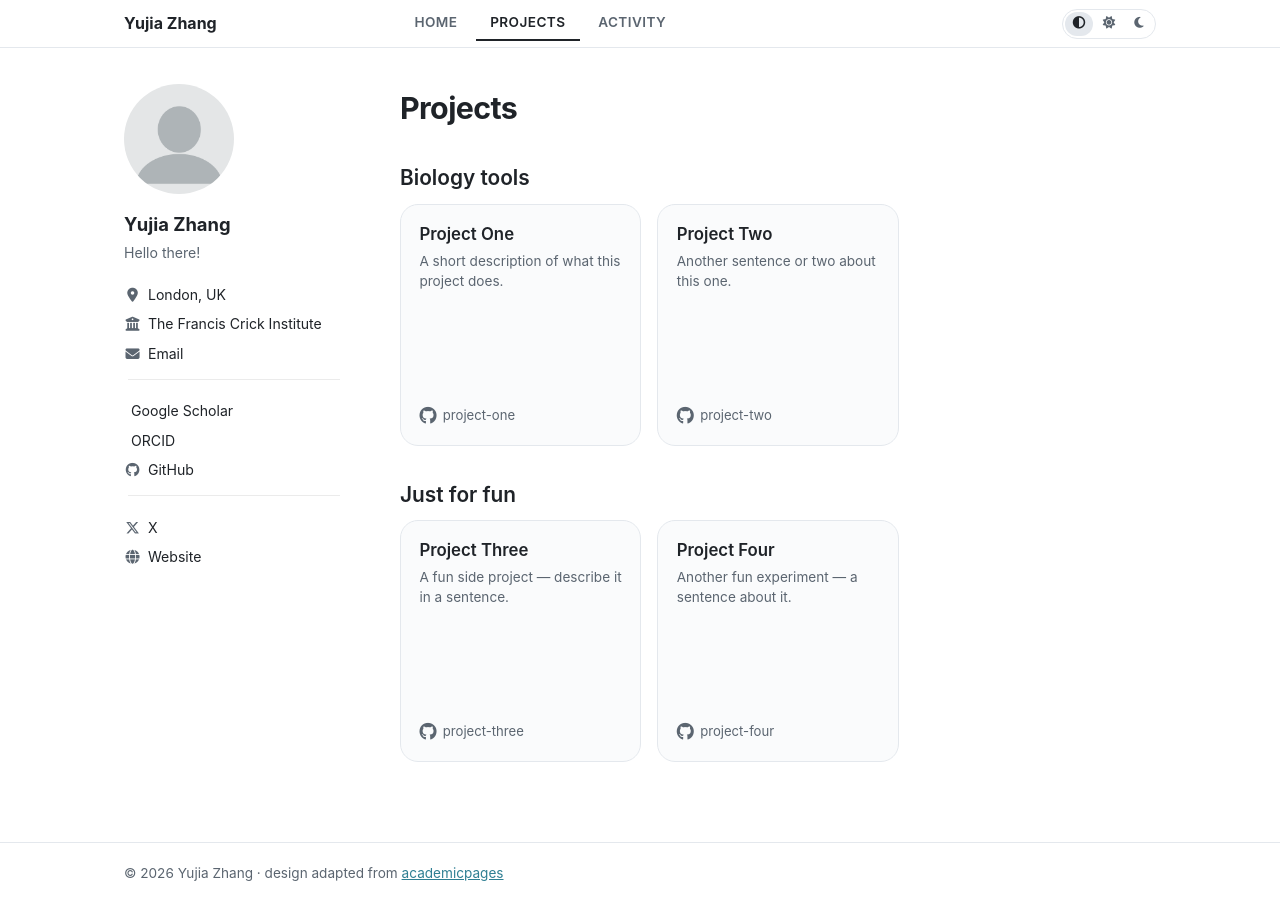
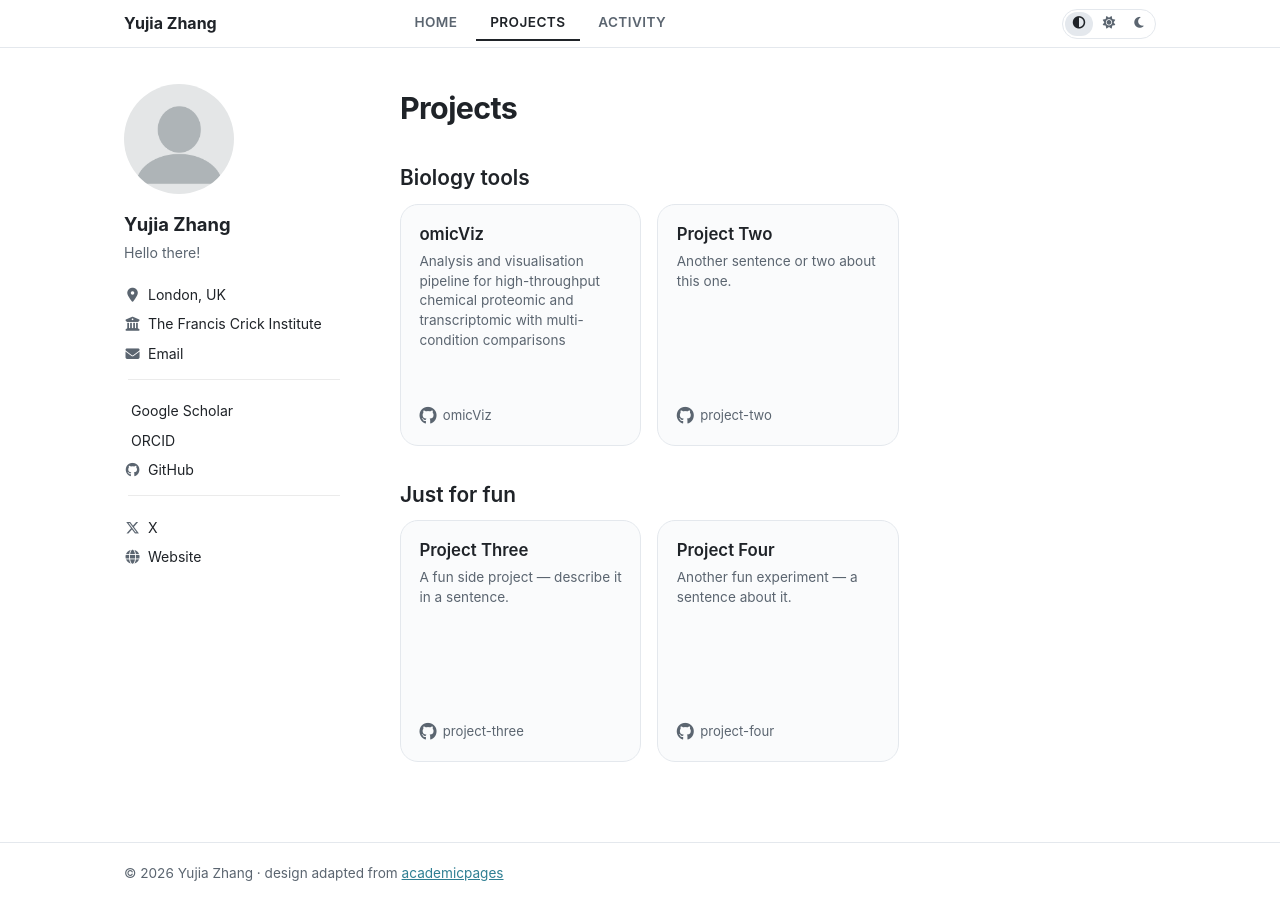
Before and after one commit to yjzhng/yjzhng.github.io, a Jekyll site: the page built from projects.html, in a window 1280 px wide. Built offline with Jekyll 4.4.1, drawn with Linux system fonts in a browser that asks for light colours; a style sheet for code colours, icons or effects is not loaded.

Commit message:
Update project details for omicViz

```diff
--- a/_data/projects.yml
+++ b/_data/projects.yml
@@ -6,11 +6,11 @@
 #   repo     – GitHub link shown with the icon at the bottom of the tile (optional)
 #   repo_name – override the text next to the GitHub icon (optional)
 
-- title: "Project One"
-  blurb: "A short description of what this project does."
+- title: "omicViz"
+  blurb: "Analysis and visualisation pipeline for high-throughput chemical proteomic and transcriptomic with multi-condition comparisons"
   section: "Biology tools"
   url:
-  repo: "https://github.com/yjzhng/project-one"
+  repo: "https://github.com/yjzhng/omicViz"
 
 - title: "Project Two"
   blurb: "Another sentence or two about this one."
```
